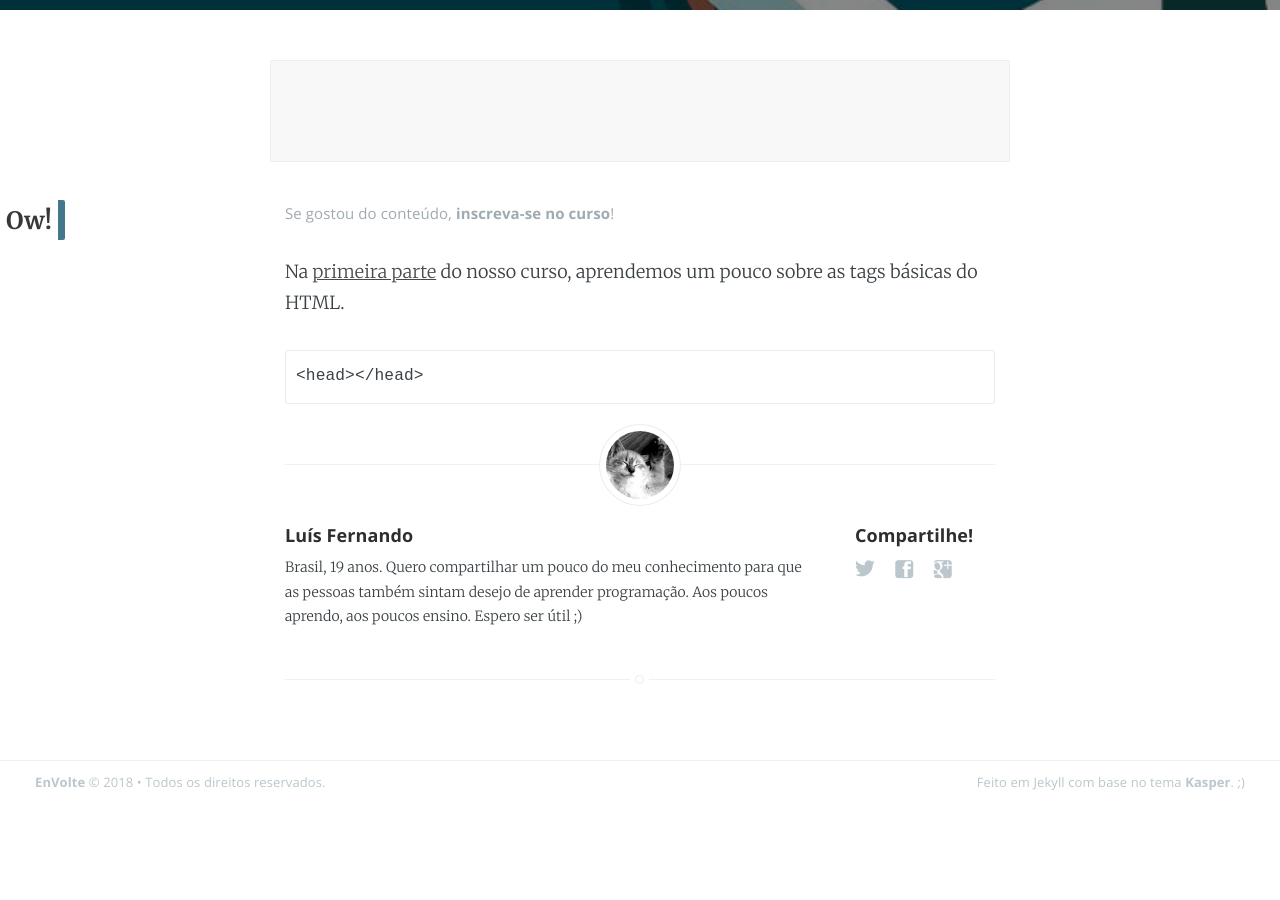
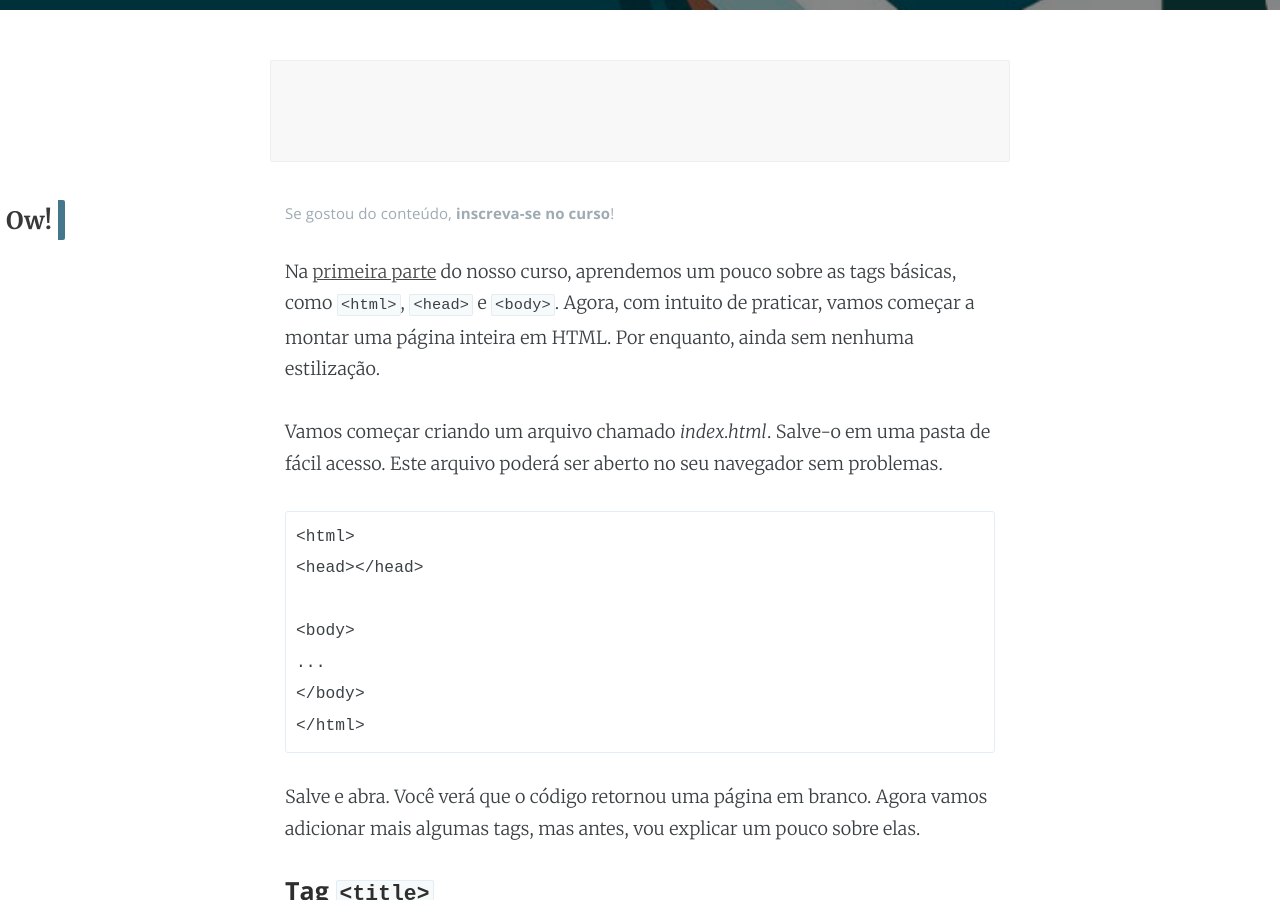
Before and after one commit to EnVolte/envolte.github.io, a Jekyll site: the page built from _posts/2018-06-26-curso-html-css-parte-2.markdown, in a window 1280 px wide and 900 px high, scrolled down 575 px. Built offline with Jekyll 4.4.1, drawn with Linux system fonts in a browser that asks for light colours; comment, search, counter and statistics services are not loaded; before the commit the page ends 1378 px from its top, so only the background shows below that; some of the changed text lies outside the part shown.

Commit message:
Update 2018-06-26-curso-html-css-parte-2.markdown

```diff
--- a/_posts/2018-06-26-curso-html-css-parte-2.markdown
+++ b/_posts/2018-06-26-curso-html-css-parte-2.markdown
@@ -5,6 +5,24 @@ date:   2018-06-26 10:00:00
 categories: Curso
 ---
 
-Na [primeira parte](https://envolte.github.io/curso/2018/06/26/curso-html-css-parte-1.html) do nosso curso, aprendemos um pouco sobre as tags básicas do HTML.
+Na [primeira parte](https://envolte.github.io/curso/2018/06/26/curso-html-css-parte-1.html) do nosso curso, aprendemos um pouco sobre as tags básicas, como ``<html>``, ``<head>`` e ``<body>``. Agora, com intuito de praticar, vamos começar a montar uma página inteira em HTML. Por enquanto, ainda sem nenhuma estilização.
 
+Vamos começar criando um arquivo chamado *index.html*. Salve-o em uma pasta de fácil acesso. Este arquivo poderá ser aberto no seu navegador sem problemas.
+
+    <html>
     <head></head>
+
+    <body>
+    ...
+    </body>
+    </html>
+
+Salve e abra. Você verá que o código retornou uma página em branco. Agora vamos adicionar mais algumas tags, mas antes, vou explicar um pouco sobre elas.
+
+#### Tag ``<title>``
+
+Como o nome já diz, esta tag faz referência ao titulo da página. Ela é inserida dentro da tag **head*.
+
+#### Tag ``<style>``
+
+A tag **style** indica que todo conteúdo que estiver dentro dela será em CSS. Neste primeiro momento, não iremos criar uma folha de estilos separada.
```
